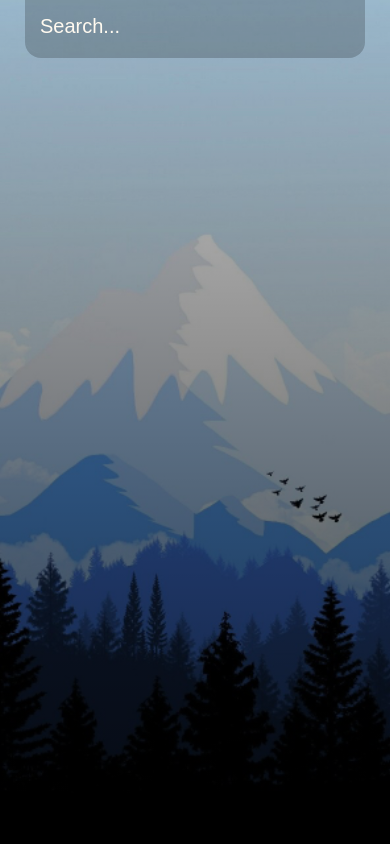
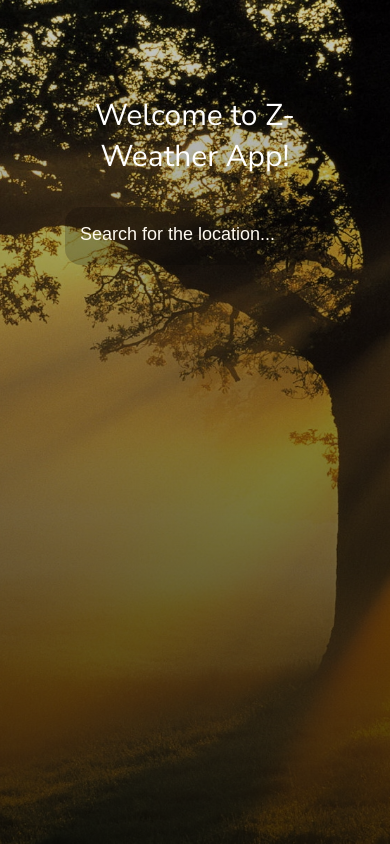
Before and after one commit to Sumukha2000/cz-weather, a React (Create React App) app: page / in a window 390 px wide. Built offline with nearby package versions, Linux system fonts and the light colour scheme.

Commit message:
finalchanges

```diff
--- a/public/index.html
+++ b/public/index.html
@@ -1,20 +1,21 @@
 <!DOCTYPE html>
 <html lang="en">
-  <head>
+<head>
     <meta charset="utf-8" />
     <link rel="icon" href="%PUBLIC_URL%/favicon.ico" />
     <meta name="viewport" content="width=device-width, initial-scale=1" />
     <meta name="theme-color" content="#000000" />
-    <meta
-      name="description"
-      content="Web site created using create-react-app"
-    />
+    <meta name="description"
+          content="Web site created using create-react-app" />
     <link rel="apple-touch-icon" href="%PUBLIC_URL%/logo192.png" />
     <!--
       manifest.json provides metadata used when your web app is installed on a
       user's mobile device or desktop. See https://developers.google.com/web/fundamentals/web-app-manifest/
     -->
     <link rel="manifest" href="%PUBLIC_URL%/manifest.json" />
+    <link rel="preconnect" href="https://fonts.googleapis.com">
+    <link rel="preconnect" href="https://fonts.gstatic.com" crossorigin>
+    <link href="https://fonts.googleapis.com/css2?family=Nunito+Sans:ital,wght@0,400;1,400;1,700&family=Poppins:ital,wght@0,100;0,200;0,300;0,400;1,100;1,200;1,300&display=swap" rel="stylesheet">
     <!--
       Notice the use of %PUBLIC_URL% in the tags above.
       It will be replaced with the URL of the `public` folder during the build.
@@ -25,7 +26,7 @@
       Learn how to configure a non-root public URL by running `npm run build`.
     -->
     <title>Z Weather</title>
-  </head>
+</head>
   <body>
     <noscript>You need to enable JavaScript to run this app.</noscript>
     <div id="root"></div>
--- a/src/components/Home.js
+++ b/src/components/Home.js
@@ -35,13 +35,16 @@ function Home() {
     }
     return (
         <div className={(typeof weather.main != "undefined") ? ((weather.main.temp > 16) ?
-            "home-warm" : "home") : "home"} >
+            "home-warm" : "home") : "home-warm"} >
             <main>
+                <div className="welcome">
+                    Welcome to Z-Weather App!
+                    </div>
                 <div className="search-box">
 
                     <input type="search"
                         className="search-bar"
-                        placeholder="Search..."
+                        placeholder="Search for the location..."
                         onChange={e => setQuery(e.target.value)}
                         value={query}
                         onKeyPress={search }
@@ -59,7 +62,7 @@ function Home() {
                 <div className="weather-box">
                             <div className="temp">{ weather.main.temp }<span >&#176;</span>c</div>
                             <div className="weather">
-                                <p>{weather.weather[0].main}</p>
+
                                 <p>{weather.weather[0].description}</p>
 
                                 </div>
--- a/src/components/home.css
+++ b/src/components/home.css
@@ -2,38 +2,55 @@
     margin: 0;
     padding: 0;
     box-sizing: border-box;
+
 }
 
 body {
-    font-family: 'Montserrat', sans-serif;
+    /*font-family: 'Montserrat', sans-serif;*/
+    font-family: 'Nunito Sans', sans-serif;
+    /*font-family: 'Poppins', sans-serif;*/
+
 }
 
 .home {
-    background-image: url('./../assets/cold-bg.jpg');
+    background-image: url('./../assets/cold-bg-1.jpg');
+    width:100%;
+
     background-size: cover;
-    background-position: bottom;
+    background-position: top;
     transition: 0.4s ease;
 }
 main {
     min-height: 100vh;
     background-image: linear-gradient(to bottom, rgba(0, 0, 0, 0.2), rgba(0, 0, 0, 0.75));
-    padding: 25px;
+    padding: 65px;
 }
 
 
 .home-warm {
-    background-image: url('./../assets/warm-bg.jpg');
+    background-image: url('./../assets/warm-bg-1.jpg');
     background-size: cover;
     background-position: bottom;
     transition: 0.4s ease;
 }
+.welcome{
+    display:flex;
+    flex-direction:column;
+    font-size:30px;
+    position:relative;
+    align-items:center;
 
+    margin-top:20px;
+    color:white;
+}
 .search-box {
+
     width: 100%;
     margin: 0 0 75px;
 }
 
     .search-box .search-bar {
+
         display: block;
         width: 100%;
         padding: 15px;
@@ -42,8 +59,8 @@ main {
         border: none;
         outline: none;
         background-color: rgba(0, 0, 0, 0.2);
-        border-radius: 0px 0px 16px 16px;
-        margin-top: -25px;
+        border-radius: 16px 16px 16px 16px;
+        margin-top: 25px;
         box-shadow: 0px 5px rgba(0, 0, 0, 0.2);
         color: black;
         font-size: 20px;
@@ -62,6 +79,7 @@ main {
 
 .location-box .location {
     color: #FFF;
+    margin-top:-40px;
     font-size: 32px;
     font-weight: 500;
     text-align: center;
@@ -71,6 +89,7 @@ main {
 .location-box .date {
     color: #FFF;
     font-size: 20px;
+
     font-weight: 300;
     font-style: italic;
     text-align: center;
@@ -103,3 +122,81 @@ main {
         font-weight: 700;
         text-shadow: 3px 3px rgba(50, 50, 70, 0.5);
     }
+
+@media screen and (max-width:415px)
+{
+
+        .welcome{
+
+        text-align:center;
+
+    }
+    .weather-box{
+        padding-top: 50px;
+    }
+    .weather{
+
+        padding-top:20px;
+    }
+    .location{
+        padding-top:40px;
+    }
+}
+@media screen and (max-width:528px)
+{
+
+    .search-box {
+        width: 100%;
+        margin: 30px 0 75px;
+    }
+    .welcome{
+        font-style:bold;
+        font-weight:400px;
+        margin-top:30px;
+        text-align:center;
+        }
+    ::placeholder
+    {
+        font-size:18px;
+    }
+    .location-box .location {
+        color: #FFF;
+        font-size: 22px;
+        font-weight: 300;
+        text-align: center;
+        text-shadow: 3px 3px rgba(50, 50, 70, 0.5);
+    }
+
+    .location-box .date {
+        color: #FFF;
+        margin-top:4px;
+        font-size: 15px;
+        font-weight: 300;
+        font-style: italic;
+        text-align: center;
+        text-shadow: 2px 2px rgba(50, 50, 70, 0.5);
+    }
+    .weather-box .temp {
+        position: relative;
+        display: inline-block;
+        margin: 2px auto;
+        margin-right:10px;
+        background-color: rgba(255, 255, 255, 0.2);
+        border-radius: 16px;
+        padding: 10px 20px;
+        color: #FFF;
+        font-size: 60px;
+        font-weight: 600;
+        text-shadow: 3px 6px rgba(50, 50, 70, 0.5);
+        text-align: center;
+        box-shadow: 3px 6px rgba(0, 0, 0, 0.2);
+    }
+
+    .weather-box .weather {
+        color: #FFF;
+
+        font-size: 24px;
+        font-weight: 500;
+        text-shadow: 3px 3px rgba(50, 50, 70, 0.5);
+    }
+}
```
Also changed, not shown: src/assets/cold-bg-1.jpg (added), src/assets/warm-bg-1.jpg (added).
